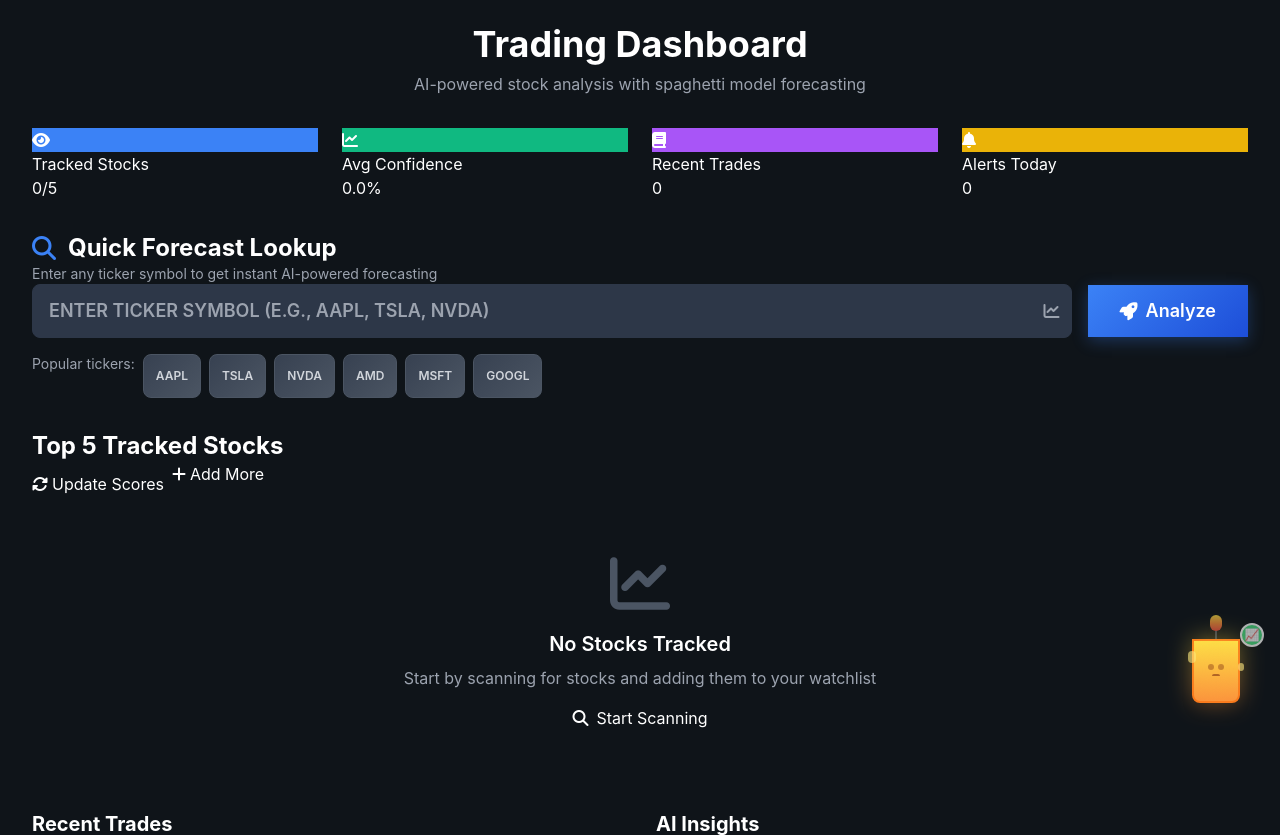
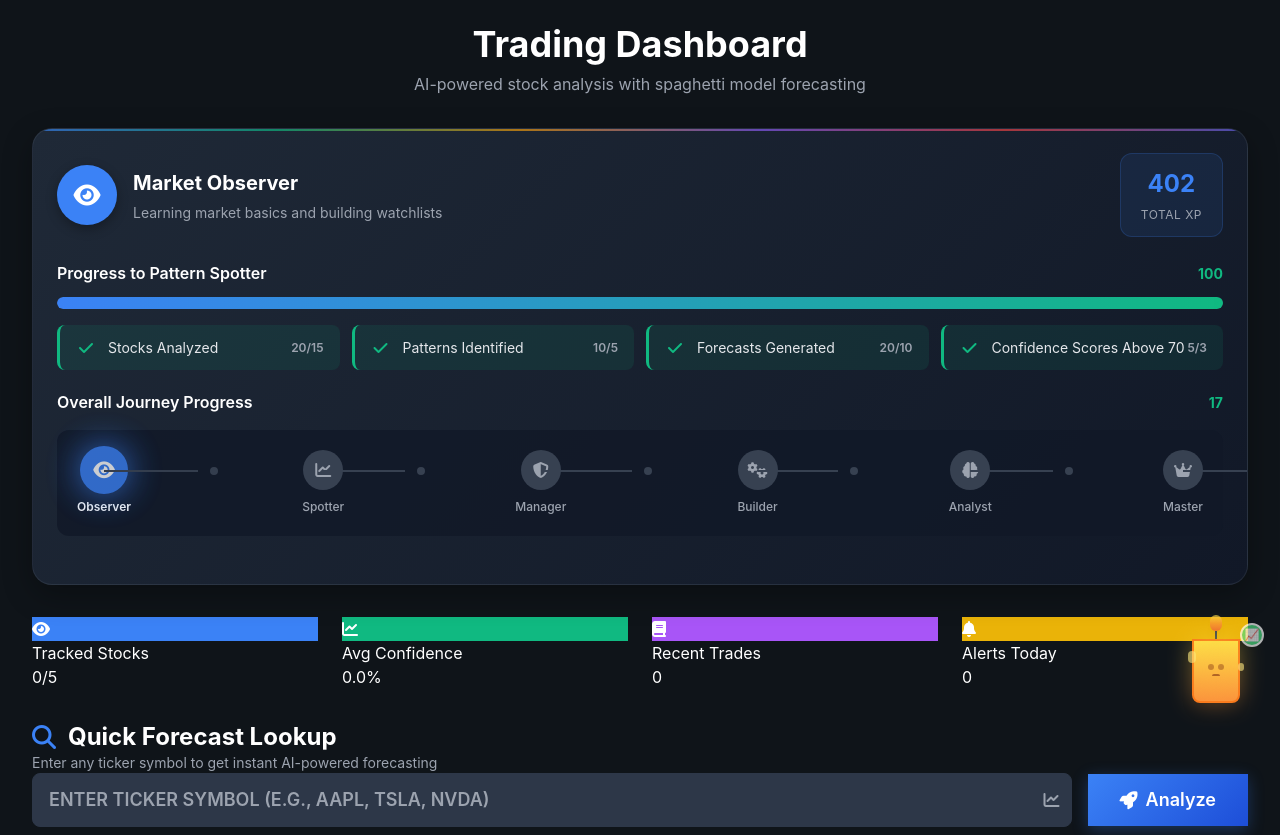
Before and after one commit to Shaunwolf/Piptrack, a Flask app: page / in a window 1280 px wide. Shown: the part 65-900 px from the top of the page. Run offline with Flask 3, Linux system fonts and the light colour scheme; data comes from the database, SQL or seed files in the repository; data that the repository does not hold is empty; some libraries are stand-ins or nearby versions.

Commit message:
Introduce a trading journey feature to track progress and reward users
Adds API endpoints and UI elements for tracking user progress, awarding XP, and displaying a leaderboard.

Replit-Commit-Author: Agent
Replit-Commit-Session-Id: d9a00323-5494-4a57-9400-42341ce35d1b
Replit-Commit-Screenshot-Url: https://storage.googleapis.com/screenshot-production-us-central1/fe60b9d2-207d-45d2-b205-c500ca57dec4/b568a180-ad2f-43ce-b203-6fb23b8a79e7.jpg

```diff
--- a/routes.py
+++ b/routes.py
@@ -1392,3 +1392,63 @@ def get_historical_comparison_api(symbol):
             'error': str(e),
             'message': 'Historical comparison analysis failed'
         }), 500
+
+# Trading Journey API Routes
+@app.route('/api/trading_journey')
+def get_trading_journey():
+    """Get user's trading journey progress"""
+    try:
+        from trading_journey import TradingJourney
+
+        journey = TradingJourney()
+        progress = journey.calculate_user_progress()
+
+        return jsonify({
+            'success': True,
+            'progress': progress
+        })
+
+    except Exception as e:
+        logging.error(f"Error getting trading journey: {e}")
+        return jsonify({'success': False, 'error': str(e)})
+
+@app.route('/api/award_xp', methods=['POST'])
+def award_xp():
+    """Award XP for user activities"""
+    try:
+        from trading_journey import TradingJourney
+
+        data = request.get_json()
+        activity = data.get('activity', 'Unknown Activity')
+        amount = data.get('amount', 0)
+
+        journey = TradingJourney()
+        result = journey.award_xp(activity, amount)
+
+        return jsonify({
+            'success': True,
+            'xp_awarded': amount,
+            'activity': activity
+        })
+
+    except Exception as e:
+        logging.error(f"Error awarding XP: {e}")
+        return jsonify({'success': False, 'error': str(e)})
+
+@app.route('/api/leaderboard')
+def get_leaderboard():
+    """Get leaderboard data"""
+    try:
+        from trading_journey import TradingJourney
+
+        journey = TradingJourney()
+        leaderboard = journey.get_leaderboard_data()
+
+        return jsonify({
+            'success': True,
+            'leaderboard': leaderboard
+        })
+
+    except Exception as e:
+        logging.error(f"Error getting leaderboard: {e}")
+        return jsonify({'success': False, 'error': str(e)})
--- a/templates/base.html
+++ b/templates/base.html
@@ -16,6 +16,7 @@
 
     <!-- Custom CSS -->
     <link rel="stylesheet" href="{{ url_for('static', filename='css/style.css') }}">
+    <link rel="stylesheet" href="{{ url_for('static', filename='css/trading_journey.css') }}">
 
     <!-- Configure Tailwind for dark theme -->
     <script>
@@ -116,6 +117,7 @@
     <script src="{{ url_for('static', filename='js/ai_coach.js') }}"></script>
     <script src="{{ url_for('static', filename='js/ai-avatar.js') }}"></script>
     <script src="{{ url_for('static', filename='js/enhanced_widgets.js') }}"></script>
+    <script src="{{ url_for('static', filename='js/trading_journey.js') }}"></script>
     <script src="{{ url_for('static', filename='js/mobile.js') }}"></script>
     {% block scripts %}{% endblock %}
 </body>
--- a/templates/index.html
+++ b/templates/index.html
@@ -9,6 +9,9 @@
         <h1 class="text-4xl font-bold mb-2">Trading Dashboard</h1>
         <p class="text-gray-400">AI-powered stock analysis with spaghetti model forecasting</p>
     </div>
+
+    <!-- Trading Journey Progress -->
+    <div id="trading-journey-container"></div>
 
     <!-- Quick Stats -->
     <div class="grid grid-cols-1 md:grid-cols-4 gap-6">
```
